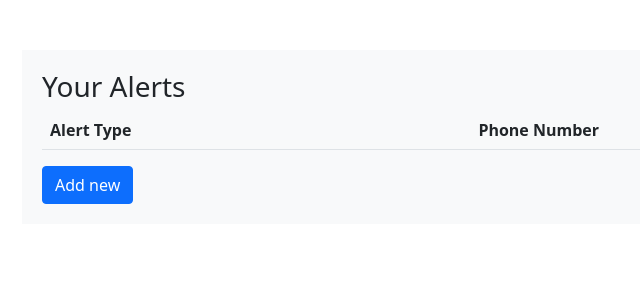
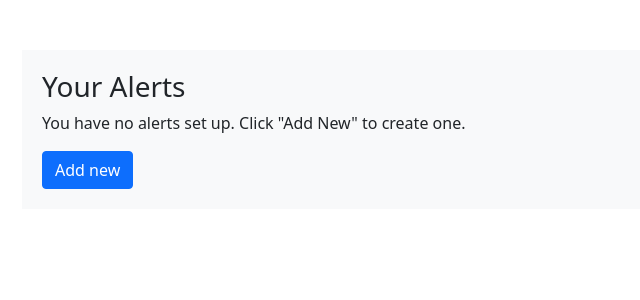
Before and after one commit to DurhamARC/ManyFEWS, a Django app: page /alerts in a window 1280 px wide. Shown: the part 98-398 px from the top of the page, without its empty margins (48-688 px from the left). Run offline with Django 4.2, Linux system fonts and the light colour scheme; the visitor is signed in with stand-in values (Sample User, id 1); lists and menus that the app fills with data are empty; parts of the project's set-up code (start-up, migrations or seed data) failed here and were passed over; some libraries are stand-ins or nearby versions.

Commit message:
Show message if no alerts

```diff
--- a/manyfews/webapp/templates/webapp/alerts.html
+++ b/manyfews/webapp/templates/webapp/alerts.html
@@ -6,6 +6,7 @@
 
 <div class="container manyfews-forms">
   <h3>Your Alerts</h3>
+  {% if alerts %}
   <table class="table">
     <thead>
       <tr>
@@ -29,6 +30,9 @@
       {% endfor %}
     </tbody>
   </table>
+  {% else %}
+    <p>You have no alerts set up. Click "Add New" to create one.</p>
+  {% endif %}
 
   {% if not edit %}
     <button class="btn btn-primary" type="button" data-bs-toggle="collapse" data-bs-target="#edit-alert" aria-expanded="false" aria-controls="editAlert">
```
